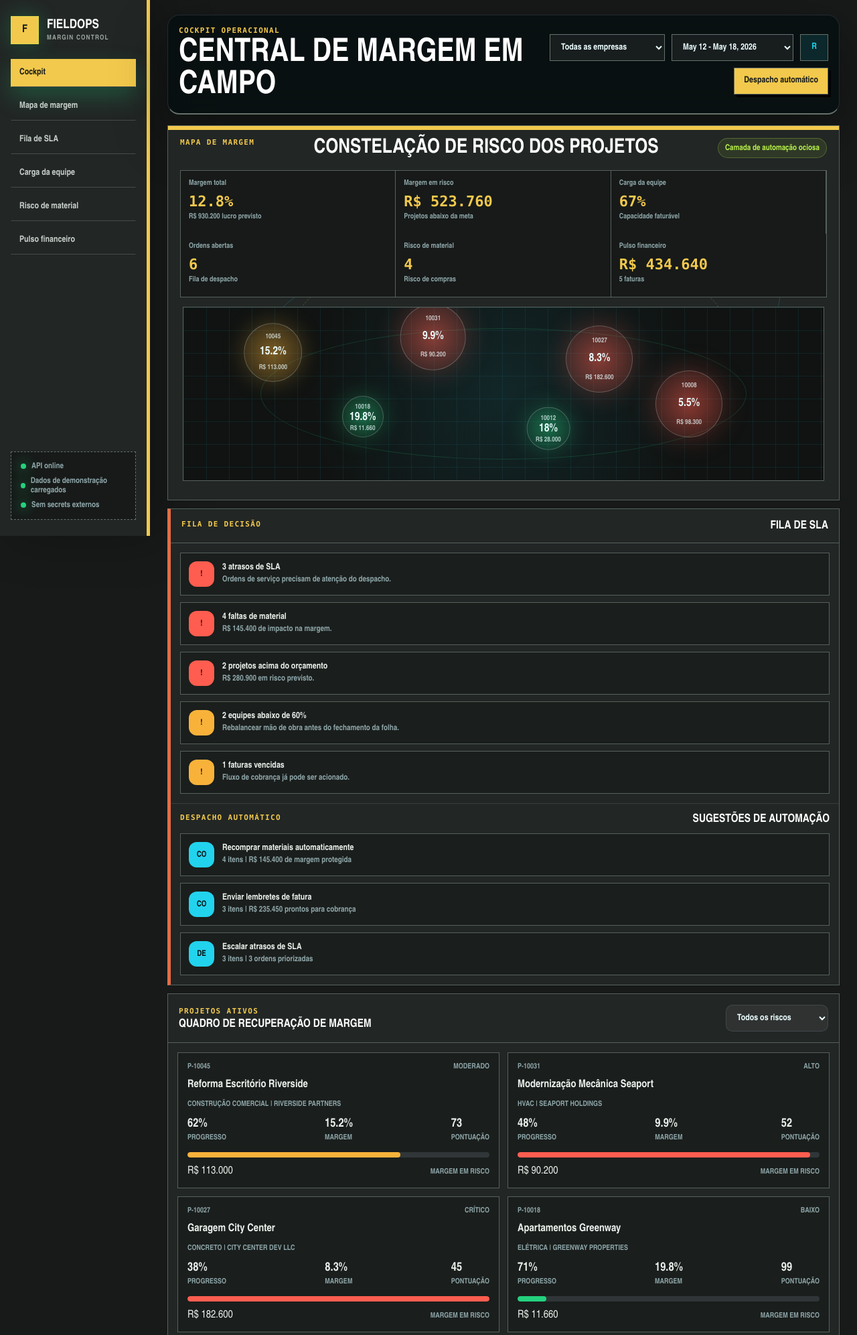
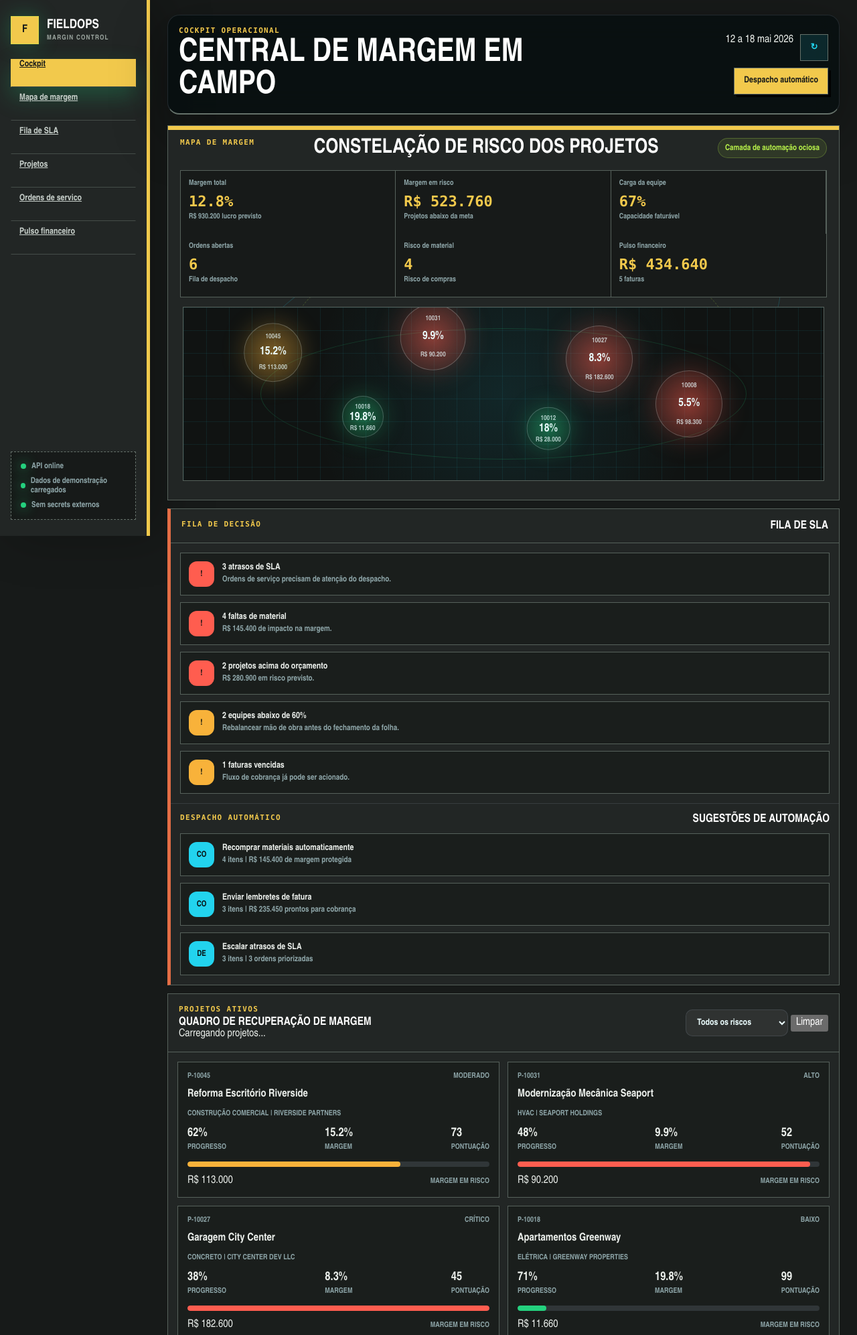
Before and after one commit to Kenjihidehira/fieldops-margin-control, a PHP site: page /sites/public/demo/index.html in a window 1280 px wide. Shown: the top 1993 px of the page at 67% size. Run offline with PHP 8.4, Linux system fonts and the light colour scheme.

Commit message:
feat: aprimorar UX do painel operacional

```diff
--- a/sites/public/demo/index.html
+++ b/sites/public/demo/index.html
@@ -15,12 +15,12 @@
           <span><strong>FieldOps</strong><small>Margin Control</small></span>
         </a>
         <nav class="nav-list" aria-label="Principal">
-          <button class="nav-item active" type="button">Cockpit</button>
-          <button class="nav-item" type="button">Mapa de margem</button>
-          <button class="nav-item" type="button">Fila de SLA</button>
-          <button class="nav-item" type="button">Carga da equipe</button>
-          <button class="nav-item" type="button">Risco de material</button>
-          <button class="nav-item" type="button">Pulso financeiro</button>
+          <a class="nav-item active" href="#cockpit">Cockpit</a>
+          <a class="nav-item" href="#margin-map-section">Mapa de margem</a>
+          <a class="nav-item" href="#sla-queue">Fila de SLA</a>
+          <a class="nav-item" href="#projects">Projetos</a>
+          <a class="nav-item" href="#work-orders">Ordens de servico</a>
+          <a class="nav-item" href="#billing">Pulso financeiro</a>
         </nav>
         <section class="signal-stack" aria-label="Status do sistema">
           <span><b></b> API online</span>
@@ -36,22 +36,14 @@
             <h1>Central de margem em campo</h1>
           </div>
           <div class="topbar-controls">
-            <select id="companyFilter" aria-label="Empresa">
-              <option>Todas as empresas</option>
-              <option>Divisão comercial</option>
-              <option>Divisão de serviços</option>
-            </select>
-            <select id="periodFilter" aria-label="Period">
-              <option>May 12 - May 18, 2026</option>
-              <option>May 05 - May 11, 2026</option>
-            </select>
-            <button id="refreshBtn" class="icon-button" type="button" aria-label="Atualizar">R</button>
+            <span class="period-chip">12 a 18 mai 2026</span>
+            <button id="refreshBtn" class="icon-button" type="button" aria-label="Atualizar dados" title="Atualizar dados">&#8635;</button>
             <button id="runAutomationBtn" class="primary-button" type="button">Despacho automático</button>
           </div>
         </header>
 
-        <section class="cockpit-grid">
-          <section class="hero-cockpit" aria-labelledby="heatmapTitle">
+        <section id="cockpit" class="cockpit-grid">
+          <section id="margin-map-section" class="hero-cockpit" aria-labelledby="heatmapTitle">
             <div class="hero-copy">
               <p>Mapa de margem</p>
               <h2 id="heatmapTitle">Constelação de risco dos projetos</h2>
@@ -92,7 +84,7 @@
             <div id="marginMap" class="margin-map" aria-label="Mapa de margem dos projetos"></div>
           </section>
 
-          <aside class="decision-rail" aria-labelledby="decisionTitle">
+          <aside id="sla-queue" class="decision-rail" aria-labelledby="decisionTitle">
             <div class="rail-header">
               <p>Fila de decisão</p>
               <h2 id="decisionTitle">Fila de SLA</h2>
@@ -107,12 +99,14 @@
             </div>
           </aside>
 
-          <section class="project-dock" aria-labelledby="projectTitle">
+          <section id="projects" class="project-dock" aria-labelledby="projectTitle">
             <div class="section-heading">
               <div>
                 <p>Projetos ativos</p>
                 <h2 id="projectTitle">Quadro de recuperação de margem</h2>
+                <span id="projectCount" class="result-count">Carregando projetos...</span>
               </div>
+              <div class="compact-toolbar">
                 <select id="riskFilter" aria-label="Risco do projeto">
                   <option value="all">Todos os riscos</option>
                   <option value="critical">Crítico</option>
@@ -120,11 +114,13 @@
                   <option value="moderate">Moderado</option>
                   <option value="low">Baixo</option>
                 </select>
+                <button id="clearProjectFilter" class="ghost-button" type="button">Limpar</button>
               </div>
-            <div id="projectBoard" class="project-board"></div>
+            </div>
+            <div id="projectBoard" class="project-board" aria-live="polite" aria-busy="true"></div>
           </section>
 
-          <section class="timeline-panel" aria-labelledby="ordersTitle">
+          <section id="work-orders" class="timeline-panel" aria-labelledby="ordersTitle">
             <div class="section-heading">
               <div>
                 <p id="workOrderCount">Carregando ordens de serviço...</p>
@@ -146,12 +142,13 @@
                   <option value="medium">Média</option>
                   <option value="low">Baixa</option>
                 </select>
+                <button id="clearOrderFilters" class="ghost-button" type="button">Limpar</button>
               </div>
             </div>
-            <div id="workOrderBody" class="timeline-list"></div>
+            <div id="workOrderBody" class="timeline-list" aria-live="polite" aria-busy="true"></div>
           </section>
 
-          <section class="billing-panel" aria-labelledby="invoiceTitle">
+          <section id="billing" class="billing-panel" aria-labelledby="invoiceTitle">
             <div class="section-heading compact">
               <div>
                 <p>Sinal de caixa</p>
```
Also changed, not shown: sites/public/demo/assets/app.js (+43 -6 lines), sites/public/demo/assets/redesign.css (+18 -1 lines), sites/tests/ui.test.mjs (added, +19 -0 lines). Lines whose indentation alone changed are shown as unchanged.
